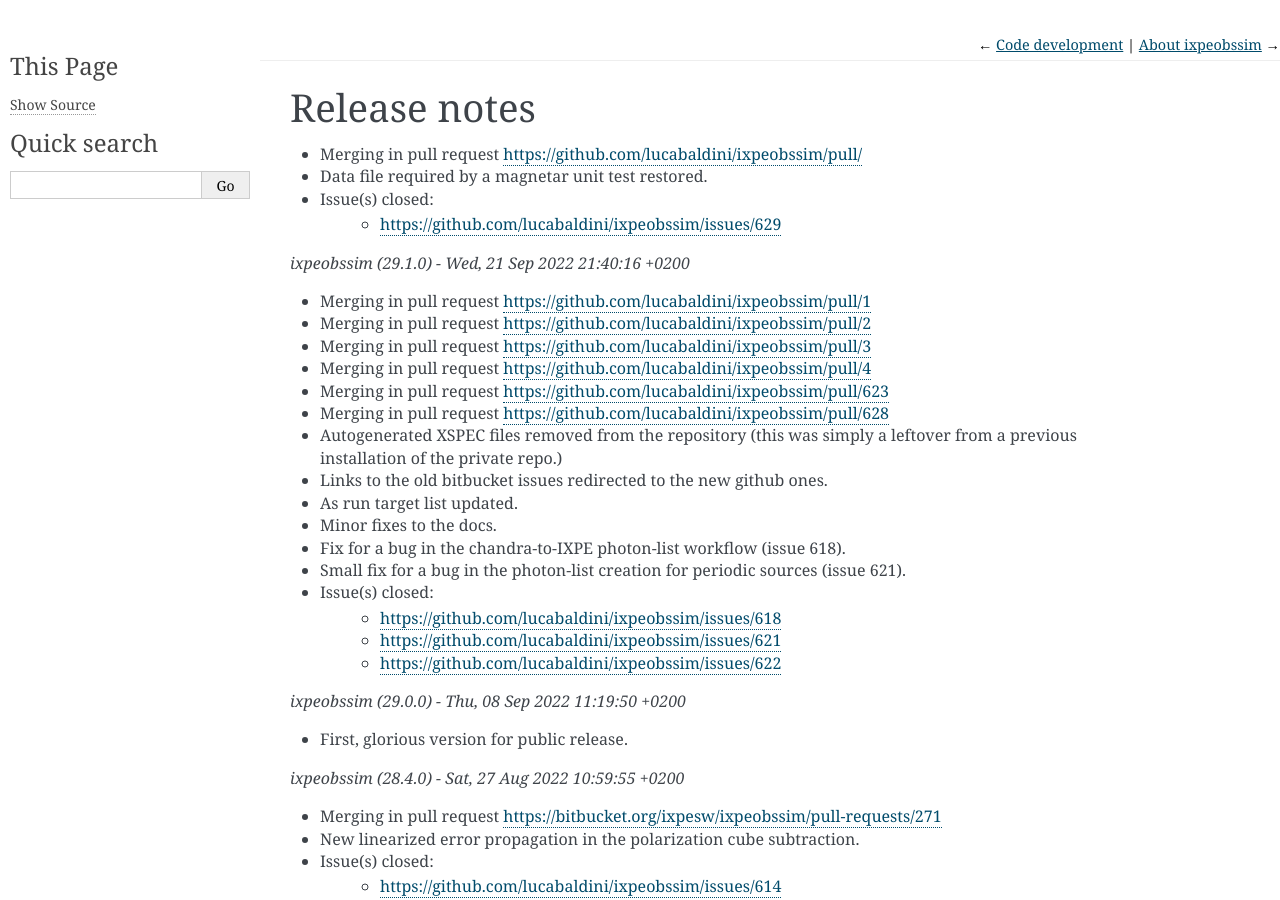
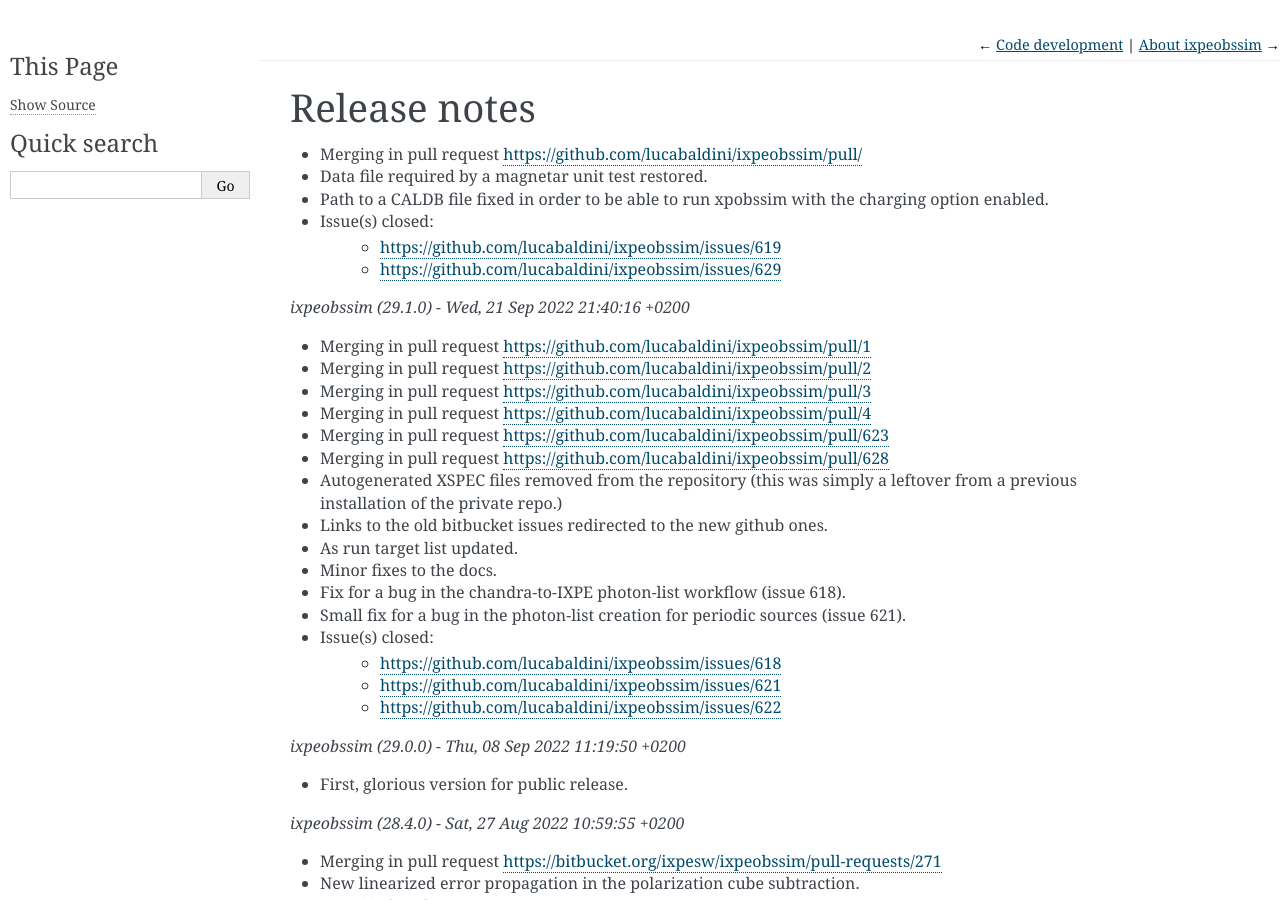
Before and after one commit to lucabaldini/ixpeobssim, a Sphinx documentation site: the page built from docs/release_notes.rst, in a window 1280 px wide and 900 px high. Built offline with Sphinx 7.4.7, drawn with Linux system fonts in a browser that asks for light colours; formulas are drawn with MathJax 3.

Commit message:
Updated release notes.

```diff
--- a/docs/release_notes.rst
+++ b/docs/release_notes.rst
@@ -4,9 +4,11 @@
 
 * Merging in pull request https://github.com/lucabaldini/ixpeobssim/pull/
 * Data file required by a magnetar unit test restored.
-* Issue(s) closed:
+* Path to a CALDB file fixed in order to be able to run xpobssim with
+  the charging option enabled.
+* Issue(s) closed:
+      * https://github.com/lucabaldini/ixpeobssim/issues/619
       * https://github.com/lucabaldini/ixpeobssim/issues/629
-
 
 
 *ixpeobssim (29.1.0) - Wed, 21 Sep 2022 21:40:16 +0200*
```
